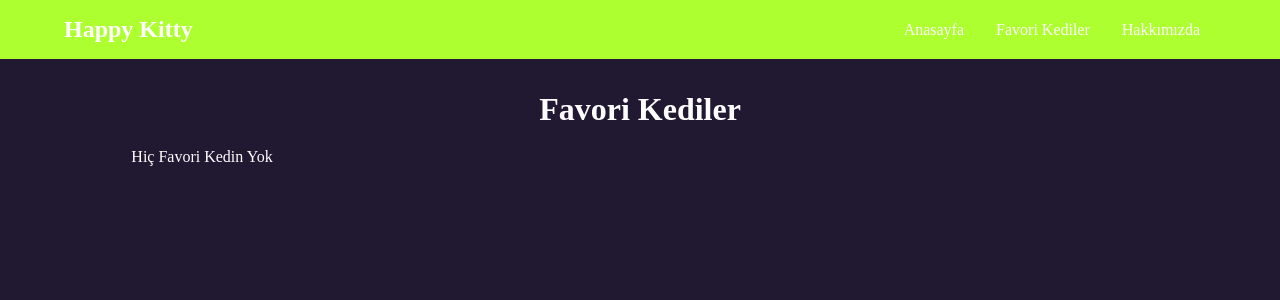
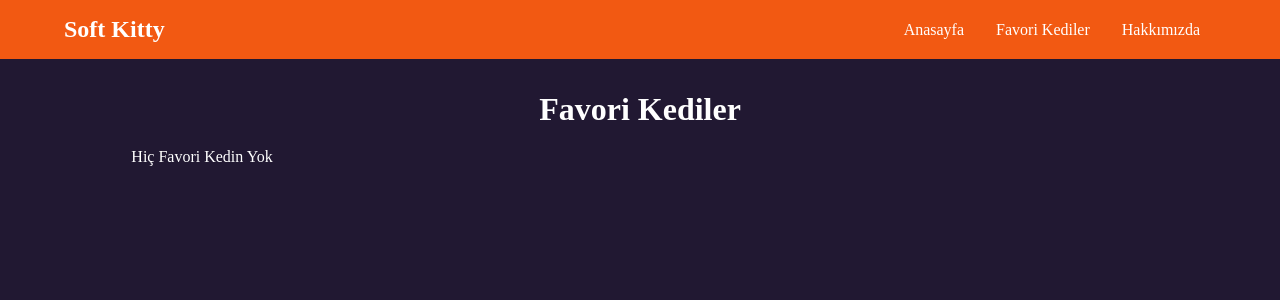
Before and after one commit to kerem37mert/random-cats, a Next.js app: page /favs in a window 1280 px wide. Shown: the top 300 px of the page. Built offline with nearby package versions, Linux system fonts and the light colour scheme.

Commit message:
image changed

```diff
--- a/components/Header/Header.js
+++ b/components/Header/Header.js
@@ -1,24 +1,30 @@
 import Link from "next/link";
 import classes from "./Header.module.css";
-import logoImg from "@/assets/logo.png"
+import logoImg from "@/assets/logo.png";
 import Image from "next/image";
 
 export default function Header() {
   return (
-        <header className={ classes.header }>
-            <Link href="/" className={ classes.logo }>
-                Happy Kitty
+    <header className={classes.header}>
+      <Link href="/" className={classes.logo}>
+        Soft Kitty
       </Link>
-            <nav className={ classes.nav }>
+      <nav className={classes.nav}>
         <ul>
           <li>
-                        <Link href="/" className={ classes.link }>Anasayfa</Link>
+            <Link href="/" className={classes.link}>
+              Anasayfa
+            </Link>
           </li>
           <li>
-                        <Link href="/favs" className={ classes.link }>Favori Kediler</Link>
+            <Link href="/favs" className={classes.link}>
+              Favori Kediler
+            </Link>
           </li>
           <li>
-                        <Link href="/about" className={ classes.link }>Hakkımızda</Link>
+            <Link href="/about" className={classes.link}>
+              Hakkımızda
+            </Link>
           </li>
         </ul>
       </nav>
--- a/components/Header/Header.module.css
+++ b/components/Header/Header.module.css
@@ -1,5 +1,5 @@
 .header {
-    background-color: greenyellow;
+    background-color: #f25912;
     display: flex;
     flex-direction: row;
     justify-content: space-between;
--- a/k8s/deployment.yaml
+++ b/k8s/deployment.yaml
@@ -17,7 +17,7 @@ spec:
     spec:
       containers:
         - name: randomcats
-          image: keremmert/randomcats:v1
+          image: keremmert/randomcats:v2
           ports:
             - containerPort: 3000
           resources:
```
Lines whose indentation alone changed are shown as unchanged.
